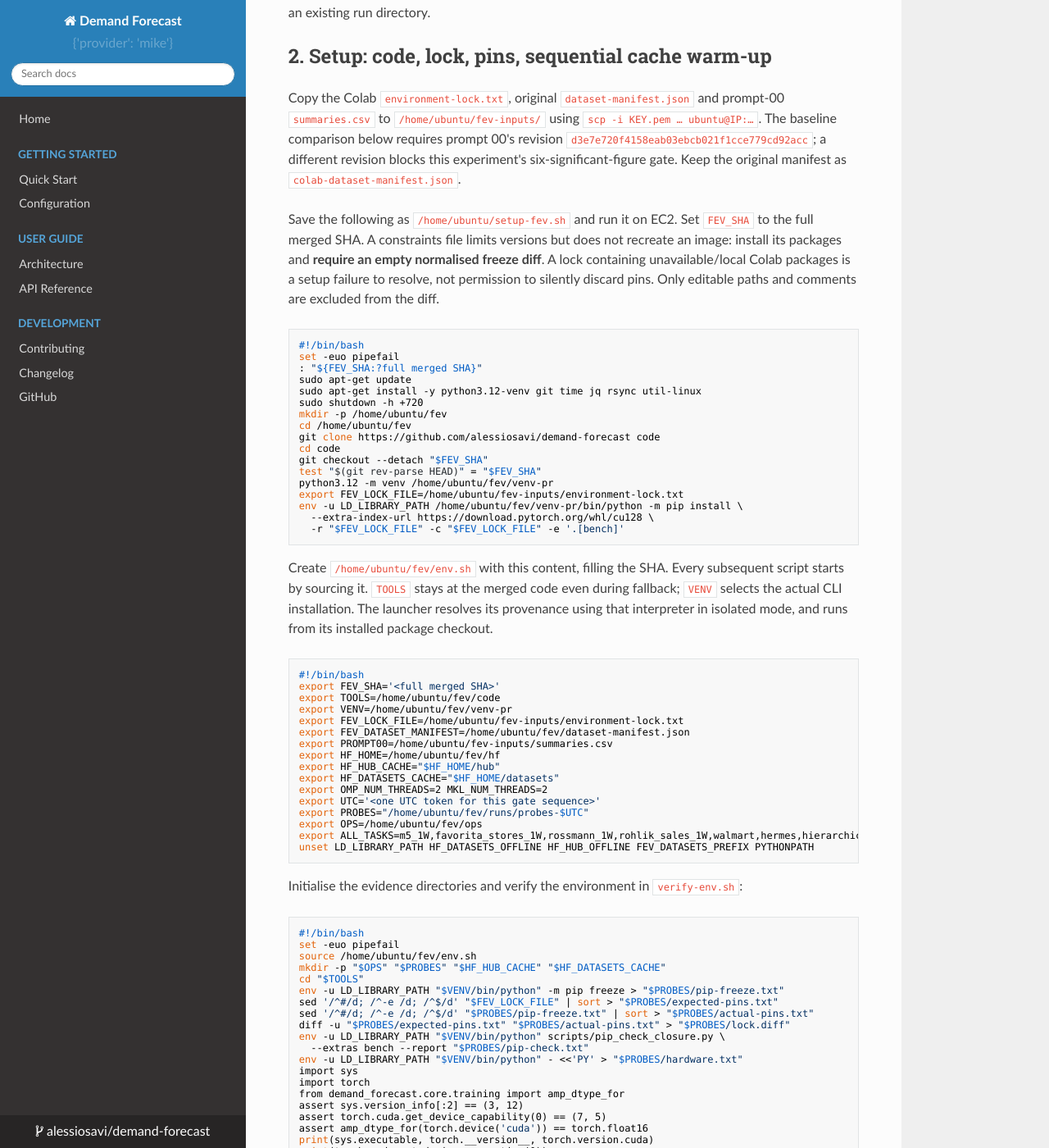
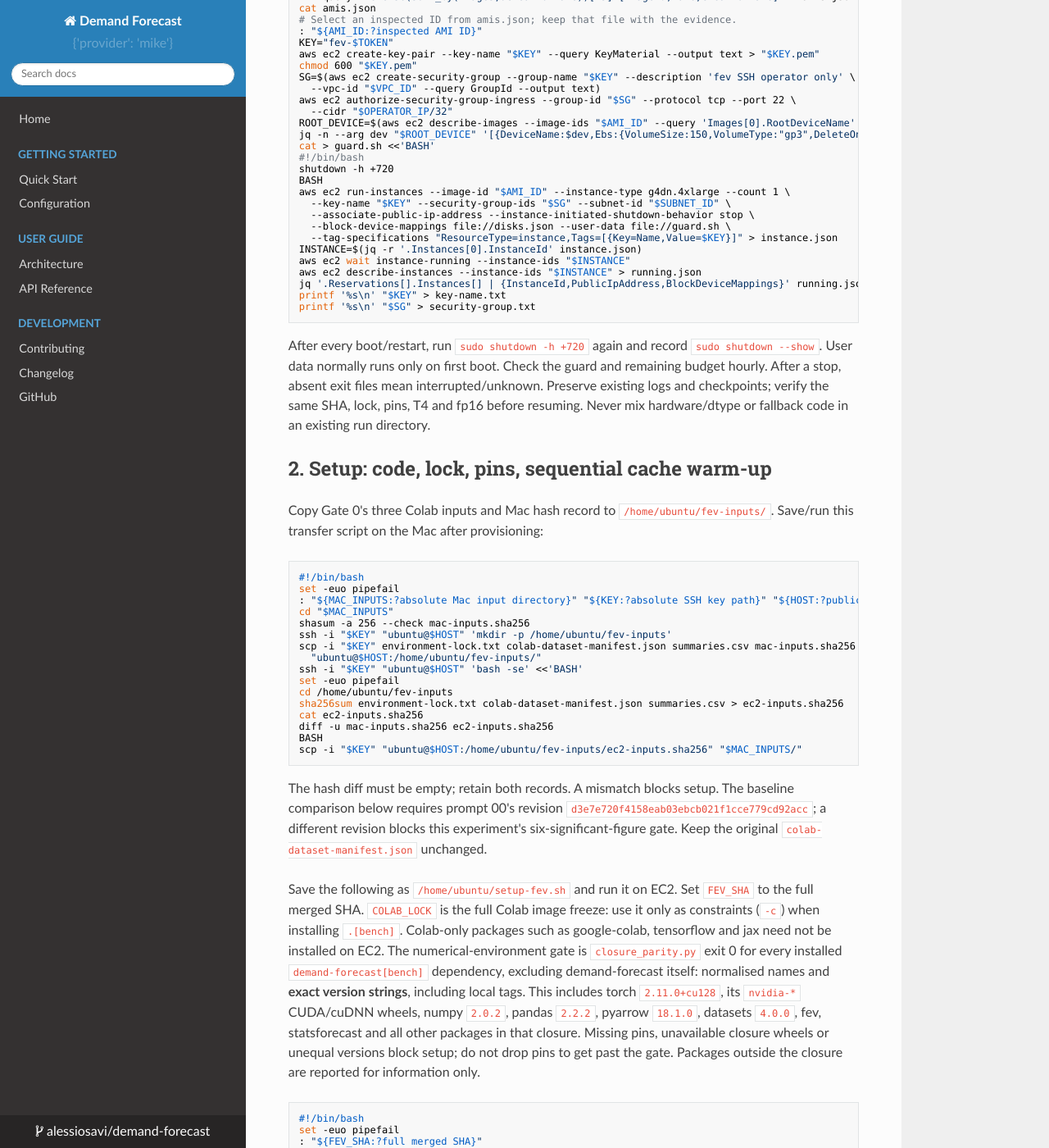
Before and after one commit to alessiosavi/demand-forecast, an MkDocs documentation site: the page built from docs/ec2.md, in a window 1280 px wide and 1400 px high, scrolled down 1535 px. Shown: the whole window at 82% size. Built offline with MkDocs 1.6.1, drawn with Linux system fonts in a browser that asks for light colours; nearby versions of some CDN libraries; some of the changed text lies outside the part shown.

Commit message:
fix: EC2 runbook uses the Colab lock as constraints with exact closure parity
The Colab environment-lock.txt is a pip freeze of the whole Colab image and
cannot be installed or matched on EC2. Install demand-forecast[bench] with it
as constraints only; scripts/ec2/closure_parity.py requires every package in
the installed closure to match Colab's exact version (local tags included).
The PR venv's freeze becomes the EC2 lock for the launcher's drift check.
Gate 0 records the relayed Colab inputs with SHA-256 on the Mac and on EC2;
the launcher reports a missing command instead of exiting silently.

````diff
--- a/docs/ec2.md
+++ b/docs/ec2.md
@@ -15,8 +15,29 @@ filled from the operator's evidence, never guessed.
 
 Record the passing prompt-02 Colab quick run, merged SHA, green CI, bot findings and
 critical verification in the ledger. Owner agreement is required before merging.
-Do not provision the experiment until these are recorded. Keep the Colab constraints
-lock, prompt-00 baseline CSV and dataset manifest available for transfer.
+Do not provision the experiment until these are recorded. The Colab session relays
+these three original artifacts to the Mac before provisioning; record their full
+Drive source paths in the ledger. Paths below are relative to
+`/content/drive/MyDrive/demand-forecast/`:
+
+| Input | Colab source | Filename in the Mac input directory |
+| --- | --- | --- |
+| Colab image lock | Prompt 02 at `2863356`: `runs/02-quick-v2-2863356212c68debda92923f7c746d288d20f4df/environment-lock.txt` | `environment-lock.txt` |
+| Original dataset manifest | The same prompt-02 run directory: `dataset-manifest.json` | `colab-dataset-manifest.json` (rename only; preserve bytes) |
+| Baseline CSV | Prompt 00: `runs/00-profile-and-baselines-97f3ec7…/summaries.csv` (resolve the full recorded directory) | `summaries.csv` |
+
+Save/run this on the Mac after receiving the files. Keep the SHA-256 record with the
+inputs; §2 copies them with `scp`, records their hashes again on EC2, and requires
+all three hashes to match before setup.
+
+```bash
+#!/bin/bash
+set -euo pipefail
+: "${MAC_INPUTS:?absolute Mac directory containing the three relayed files}"
+cd "$MAC_INPUTS"
+shasum -a 256 environment-lock.txt colab-dataset-manifest.json summaries.csv > mac-inputs.sha256
+cat mac-inputs.sha256
+```
 
 ## 1. Provision
 
@@ -79,17 +100,44 @@ before resuming. Never mix hardware/dtype or fallback code in an existing run di
 
 ## 2. Setup: code, lock, pins, sequential cache warm-up
 
-Copy the Colab `environment-lock.txt`, original `dataset-manifest.json` and prompt-00
-`summaries.csv` to `/home/ubuntu/fev-inputs/` using `scp -i KEY.pem … ubuntu@IP:…`.
+Copy Gate 0's three Colab inputs and Mac hash record to `/home/ubuntu/fev-inputs/`.
+Save/run this transfer script on the Mac after provisioning:
+
+```bash
+#!/bin/bash
+set -euo pipefail
+: "${MAC_INPUTS:?absolute Mac input directory}" "${KEY:?absolute SSH key path}" "${HOST:?public IP}"
+cd "$MAC_INPUTS"
+shasum -a 256 --check mac-inputs.sha256
+ssh -i "$KEY" "ubuntu@$HOST" 'mkdir -p /home/ubuntu/fev-inputs'
+scp -i "$KEY" environment-lock.txt colab-dataset-manifest.json summaries.csv mac-inputs.sha256 \
+  "ubuntu@$HOST:/home/ubuntu/fev-inputs/"
+ssh -i "$KEY" "ubuntu@$HOST" 'bash -se' <<'BASH'
+set -euo pipefail
+cd /home/ubuntu/fev-inputs
+sha256sum environment-lock.txt colab-dataset-manifest.json summaries.csv > ec2-inputs.sha256
+cat ec2-inputs.sha256
+diff -u mac-inputs.sha256 ec2-inputs.sha256
+BASH
+scp -i "$KEY" "ubuntu@$HOST:/home/ubuntu/fev-inputs/ec2-inputs.sha256" "$MAC_INPUTS/"
+```
+
+The hash diff must be empty; retain both records. A mismatch blocks setup.
 The baseline comparison below requires prompt 00's revision
 `d3e7e720f4158eab03ebcb021f1cce779cd92acc`; a different revision blocks this experiment's
-six-significant-figure gate. Keep the original manifest as `colab-dataset-manifest.json`.
+six-significant-figure gate. Keep the original `colab-dataset-manifest.json` unchanged.
 
 Save the following as `/home/ubuntu/setup-fev.sh` and run it on EC2. Set `FEV_SHA`
-to the full merged SHA. A constraints file limits versions but does not recreate an
-image: install its packages and **require an empty normalised freeze diff**. A lock
-containing unavailable/local Colab packages is a setup failure to resolve, not permission
-to silently discard pins. Only editable paths and comments are excluded from the diff.
+to the full merged SHA. `COLAB_LOCK` is the full Colab image freeze: use it only as
+constraints (`-c`) when installing `.[bench]`. Colab-only packages such as google-colab,
+tensorflow and jax need not be installed on EC2. The numerical-environment gate is
+`closure_parity.py` exit 0 for every installed `demand-forecast[bench]` dependency,
+excluding demand-forecast itself: normalised names and **exact version strings**,
+including local tags. This includes torch `2.11.0+cu128`, its `nvidia-*` CUDA/cuDNN
+wheels, numpy `2.0.2`, pandas `2.2.2`, pyarrow `18.1.0`, datasets `4.0.0`, fev,
+statsforecast and all other packages in that closure. Missing pins, unavailable
+closure wheels or unequal versions block setup; do not drop pins to get past the gate.
+Packages outside the closure are reported for information only.
 
 ```bash
 #!/bin/bash
@@ -105,23 +153,28 @@ cd code
 git checkout --detach "$FEV_SHA"
 test "$(git rev-parse HEAD)" = "$FEV_SHA"
 python3.12 -m venv /home/ubuntu/fev/venv-pr
-export FEV_LOCK_FILE=/home/ubuntu/fev-inputs/environment-lock.txt
+export COLAB_LOCK=/home/ubuntu/fev-inputs/environment-lock.txt
 env -u LD_LIBRARY_PATH /home/ubuntu/fev/venv-pr/bin/python -m pip install \
   --extra-index-url https://download.pytorch.org/whl/cu128 \
-  -r "$FEV_LOCK_FILE" -c "$FEV_LOCK_FILE" -e '.[bench]'
+  -c "$COLAB_LOCK" -e '.[bench]'
 ```
 
 Create `/home/ubuntu/fev/env.sh` with this content, filling the SHA. Every subsequent
 script starts by sourcing it. `TOOLS` stays at the merged code even during fallback;
 `VENV` selects the actual CLI installation. The launcher resolves its provenance using
 that interpreter in isolated mode, and runs from its installed package checkout.
+`COLAB_LOCK` remains the input for closure parity. After that gate passes,
+`verify-env.sh` below creates `FEV_LOCK_FILE` from the PR venv's normalised freeze
+at `/home/ubuntu/fev/ec2-environment-lock.txt`. This EC2 lock governs the launcher's
+existing exact drift check, including packages outside the numerical closure.
 
 ```bash
 #!/bin/bash
 export FEV_SHA='<full merged SHA>'
 export TOOLS=/home/ubuntu/fev/code
 export VENV=/home/ubuntu/fev/venv-pr
-export FEV_LOCK_FILE=/home/ubuntu/fev-inputs/environment-lock.txt
+export COLAB_LOCK=/home/ubuntu/fev-inputs/environment-lock.txt
+export FEV_LOCK_FILE=/home/ubuntu/fev/ec2-environment-lock.txt
 export FEV_DATASET_MANIFEST=/home/ubuntu/fev/dataset-manifest.json
 export PROMPT00=/home/ubuntu/fev-inputs/summaries.csv
 export HF_HOME=/home/ubuntu/fev/hf
@@ -135,7 +188,11 @@ export ALL_TASKS=m5_1W,favorita_stores_1W,rossmann_1W,rohlik_sales_1W,walmart,he
 unset LD_LIBRARY_PATH HF_DATASETS_OFFLINE HF_HUB_OFFLINE FEV_DATASETS_PREFIX PYTHONPATH
 ```
 
-Initialise the evidence directories and verify the environment in `verify-env.sh`:
+Initialise the evidence directories and verify the environment in `verify-env.sh`.
+Run it initially with `VENV=/home/ubuntu/fev/venv-pr`; repeat checks on later sessions.
+An existing EC2 lock is compared, never regenerated to accept drift. Normalisation
+for this lock matches the launcher: remove editable lines, comments and blank lines,
+then sort; all remaining freeze entries must match exactly.
 
 ```bash
 #!/bin/bash
@@ -143,12 +200,19 @@ set -euo pipefail
 source /home/ubuntu/fev/env.sh
 mkdir -p "$OPS" "$PROBES" "$HF_HUB_CACHE" "$HF_DATASETS_CACHE"
 cd "$TOOLS"
-env -u LD_LIBRARY_PATH "$VENV/bin/python" -m pip freeze > "$PROBES/pip-freeze.txt"
-sed '/^#/d; /^-e /d; /^$/d' "$FEV_LOCK_FILE" | sort > "$PROBES/expected-pins.txt"
-sed '/^#/d; /^-e /d; /^$/d' "$PROBES/pip-freeze.txt" | sort > "$PROBES/actual-pins.txt"
-diff -u "$PROBES/expected-pins.txt" "$PROBES/actual-pins.txt" > "$PROBES/lock.diff"
+env -u LD_LIBRARY_PATH "$VENV/bin/python" -I -m pip freeze > "$PROBES/pip-freeze.txt"
+env -u LD_LIBRARY_PATH "$VENV/bin/python" -I "$TOOLS/scripts/ec2/closure_parity.py" \
+  --colab-lock "$COLAB_LOCK" --freeze "$PROBES/pip-freeze.txt" --extras bench \
+  --out "$PROBES/closure-parity.txt"
 env -u LD_LIBRARY_PATH "$VENV/bin/python" scripts/pip_check_closure.py \
   --extras bench --report "$PROBES/pip-check.txt"
+sed '/^#/d; /^-e /d; /^$/d' "$PROBES/pip-freeze.txt" | sort > "$PROBES/actual-pins.txt"
+if [[ ! -e $FEV_LOCK_FILE ]]; then
+    test "$VENV" = /home/ubuntu/fev/venv-pr
+    cp "$PROBES/actual-pins.txt" "$FEV_LOCK_FILE"
+fi
+sed '/^#/d; /^-e /d; /^$/d' "$FEV_LOCK_FILE" | sort > "$PROBES/expected-pins.txt"
+diff -u "$PROBES/expected-pins.txt" "$PROBES/actual-pins.txt" > "$PROBES/lock.diff"
 env -u LD_LIBRARY_PATH "$VENV/bin/python" - <<'PY' > "$PROBES/hardware.txt"
 import sys
 import torch
@@ -446,9 +510,13 @@ are gates, including in fallback. D is startup evidence; P1 also covers ragged i
 ## 7. P3 — repeatability at fixed lock, threads and shapes
 
 Create a **second checkout and venv at `2863356`**, outside the merged checkout. Keep
-`TOOLS` pointing at the merged code. Install using the same lock and freeze-diff check
-from setup. Run every torch command under `env -u LD_LIBRARY_PATH` and the same two
-thread variables. Never reuse a PR trial directory for reference code.
+`TOOLS` pointing at the merged code. Install with `COLAB_LOCK` as constraints, then
+run the merged checkout's parity helper with the **reference interpreter** so it
+traverses the reference installation's closure. Require exit 0 and an empty exact
+freeze diff against `FEV_LOCK_FILE`, the EC2 lock recorded from the PR venv. The
+launcher repeats that EC2 drift check before each launch, ignoring the editable
+checkout line. Run every torch command under `env -u LD_LIBRARY_PATH` and the same
+two thread variables. Never reuse a PR trial directory for reference code.
 
 ```bash
 #!/bin/bash
@@ -461,7 +529,19 @@ git checkout --detach 2863356
 python3.12 -m venv /home/ubuntu/fev/venv-reference
 env -u LD_LIBRARY_PATH /home/ubuntu/fev/venv-reference/bin/python -m pip install \
   --extra-index-url https://download.pytorch.org/whl/cu128 \
-  -r "$FEV_LOCK_FILE" -c "$FEV_LOCK_FILE" -e '.[bench]'
+  -c "$COLAB_LOCK" -e '.[bench]'
+env -u LD_LIBRARY_PATH /home/ubuntu/fev/venv-reference/bin/python -I -m pip freeze \
+  > "$PROBES/reference-pip-freeze.txt"
+env -u LD_LIBRARY_PATH /home/ubuntu/fev/venv-reference/bin/python -I \
+  "$TOOLS/scripts/ec2/closure_parity.py" --colab-lock "$COLAB_LOCK" \
+  --freeze "$PROBES/reference-pip-freeze.txt" --extras bench \
+  --out "$PROBES/reference-closure-parity.txt"
+env -u LD_LIBRARY_PATH /home/ubuntu/fev/venv-reference/bin/python \
+  "$TOOLS/scripts/pip_check_closure.py" --extras bench --report "$PROBES/reference-pip-check.txt"
+sed '/^#/d; /^-e /d; /^$/d' "$FEV_LOCK_FILE" | sort > "$PROBES/reference-expected-pins.txt"
+sed '/^#/d; /^-e /d; /^$/d' "$PROBES/reference-pip-freeze.txt" | sort > "$PROBES/reference-actual-pins.txt"
+diff -u "$PROBES/reference-expected-pins.txt" "$PROBES/reference-actual-pins.txt" \
+  > "$PROBES/reference-lock.diff"
 ```
 
 Save `$OPS/p3-run.sh`; it runs sequentially, PR once and reference twice. The selected
@@ -804,8 +884,9 @@ find "$@" -type l -printf '%p -> %l\n' | sort > copyback.links.txt
 du -sb "$@" > copyback.bytes.txt
 ```
 
-Copy the run/probe roots, manifests, operator scripts, `env.sh`, setup logs, Colab inputs
-and provisioning JSON to the Mac. Example local Bash script (GNU `sha256sum` or the shown
+Copy the run/probe roots, manifests, operator scripts, `env.sh`, `ec2-environment-lock.txt`,
+setup logs, Colab inputs with both transfer hash records and provisioning JSON to the Mac.
+Example local Bash script (GNU `sha256sum` or the shown
 Python verifier works on macOS):
 
 ```bash
@@ -816,6 +897,8 @@ mkdir -p "$DEST"
 rsync -a -e "ssh -i $KEY" "ubuntu@$HOST:/home/ubuntu/fev/runs/" "$DEST/runs/"
 rsync -a -e "ssh -i $KEY" "ubuntu@$HOST:/home/ubuntu/fev/ops/" "$DEST/ops/"
 scp -i "$KEY" "ubuntu@$HOST:/home/ubuntu/fev/env.sh" "$DEST/"
+scp -i "$KEY" "ubuntu@$HOST:/home/ubuntu/fev/ec2-environment-lock.txt" "$DEST/"
+rsync -a -e "ssh -i $KEY" "ubuntu@$HOST:/home/ubuntu/fev-inputs/" "$DEST/fev-inputs/"
 cd "$DEST/runs"
 python3 - <<'PY'
 import hashlib
````
Also changed, not shown: 3 other files.
